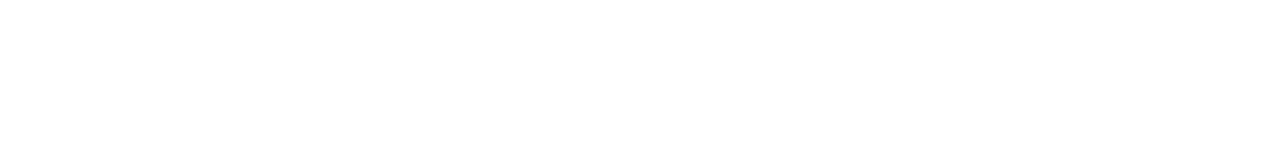
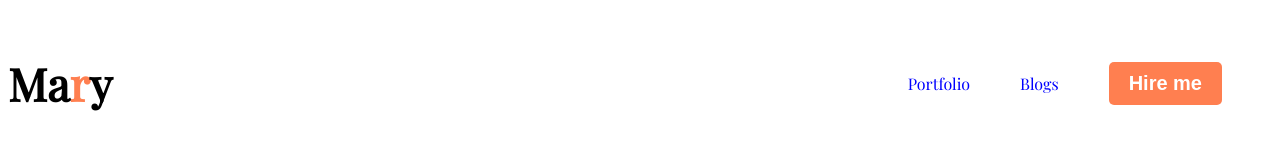
Before and after one commit to jomir28/web-development-portfolio, a plain HTML site: page index.html in a window 1280 px wide. Drawn offline with nearby package versions, Linux system fonts and the light colour scheme.

Commit message:
nav done

```diff
--- a/index.html
+++ b/index.html
@@ -4,10 +4,21 @@
     <meta charset="UTF-8">
     <meta name="viewport" content="width=device-width, initial-scale=1.0">
     <title>web development portfolio</title>
+    <link rel="preconnect" href="https://fonts.googleapis.com">
+<link rel="preconnect" href="https://fonts.gstatic.com" crossorigin>
+<link href="https://fonts.googleapis.com/css2?family=Open+Sans:wght@700&family=Playfair+Display&display=swap" rel="stylesheet">
+    <link rel="stylesheet" href="style.css">
 </head>
 <body>
     <header>
-
+<nav>
+    <h3 class="tittle">Ma<spanr class="r-color">r</spanr>y</h3>
+    <ul>
+        <li><a href="Portfolio">Portfolio</a></li>
+        <li><a href="">Blogs</a></li>
+        <li><button class="btn-pri">Hire me</button></li>
+    </ul>
+</nav>
     </header>
     <main>
 
--- /dev/null
+++ b/style.css
@@ -0,0 +1,45 @@
+body {
+    font-family: 'Open Sans', sans-serif;
+    font-family: 'Playfair Display', serif;
+}
+
+/* nav releted style */
+nav {
+    display: flex;
+    align-items: center;
+    justify-content: space-between;
+}
+
+nav>ul {
+    display: flex;
+    align-items: center;
+}
+
+nav li {
+    list-style: none;
+    margin-right: 50px;
+}
+
+nav a {
+    text-decoration: dotted;
+    color: blue;
+}
+
+.r-color {
+    color: coral;
+}
+
+.btn-pri {
+    border-radius: 5px;
+    background-color: coral;
+    border: 0;
+    font-size: 20px;
+    font-weight: 600;
+    color: white;
+    padding: 10px 20px;
+}
+
+.tittle {
+    font-size: 45px;
+    font-weight: 800;
+}
```
